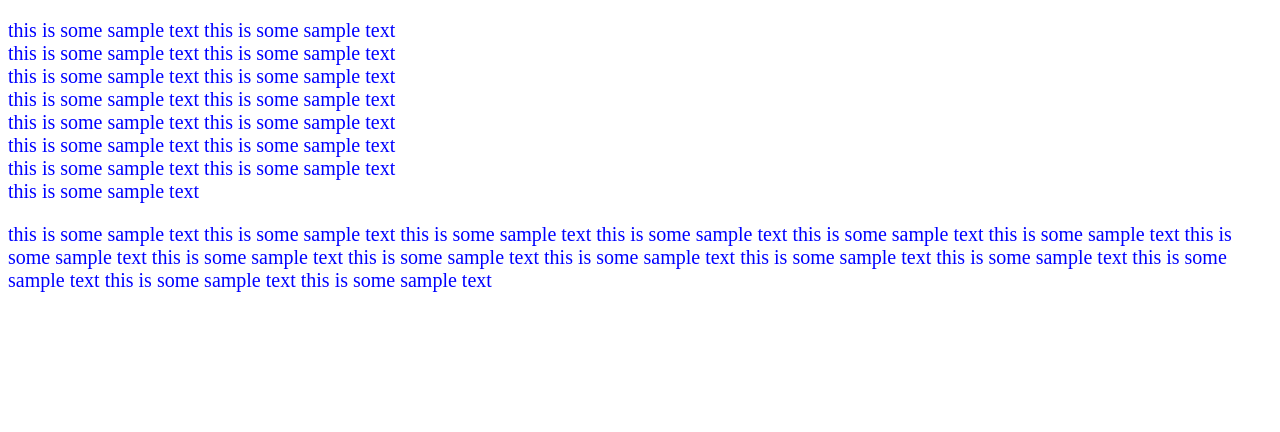
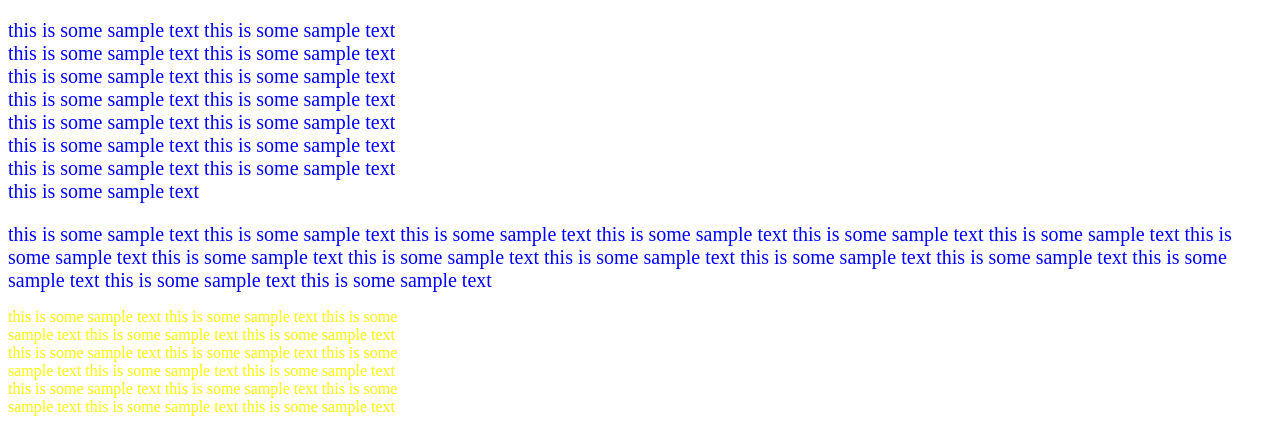
Before and after one commit to kuhayashi/web, a plain HTML site: page course/css_intro.html in a window 1280 px wide. Shown: the part 599-1031 px from the top of the page. Before the commit the page ends 899 px from the top, so only its background shows below. Drawn offline with Linux system fonts and the light colour scheme.

Commit message:
class selector, id selector, and grouping selector

```diff
--- a/course/css_intro.html
+++ b/course/css_intro.html
@@ -17,16 +17,30 @@ h2 {
 	color: orange;
 	font-size: 48px;
 }
-</style>
-<!-- These above are element selectors -->
+/* These above are element selectors */
 
-<style type="text/css">
 .blue {
 	color: blue;
 	font-size: 20px;
 }
+
+/* This is a class selector "open with a dot". To use it, e.g. we should add a class attribute to different tags, no matter if it is a <p class="blue"> or a <div class="blue"> Both of them will be applied to this particular style. */
+
+#name {
+	color: yellow;
+}
+/* This is an id selector.*/
+
+/*
+
+div, .blue {
+	color: blue;
+}
+*/
+/* Grouping the div and blue class, both of them will have blue color. */
+
 </style>
-<!-- This is a class selector "open with a dot". To use it, e.g. we should add a class attribute to different tags, no matter if it is a <p class="blue"> or a <div class="blue"> Both of them will be applied to this particular style. -->
+
 
 
 </head>
@@ -39,8 +53,8 @@ h2 {
 <h2>Element, class, &amp; id Selectors</h2>
 <p class="blue">this is some sample text this is some sample text this is some sample text this is some sample text this is some sample text this is some sample text this is some sample text this is some sample text this is some sample text this is some sample text this is some sample text this is some sample text this is some sample text this is some sample text this is some sample text </p>
 <div class="blue">this is some sample text this is some sample text this is some sample text this is some sample text this is some sample text this is some sample text this is some sample text this is some sample text this is some sample text this is some sample text this is some sample text this is some sample text this is some sample text this is some sample text this is some sample text
-
 </div>
+<p id="name">this is some sample text this is some sample text this is some sample text this is some sample text this is some sample text this is some sample text this is some sample text this is some sample text this is some sample text this is some sample text this is some sample text this is some sample text this is some sample text this is some sample text this is some sample text </p>
 
 
 
```
